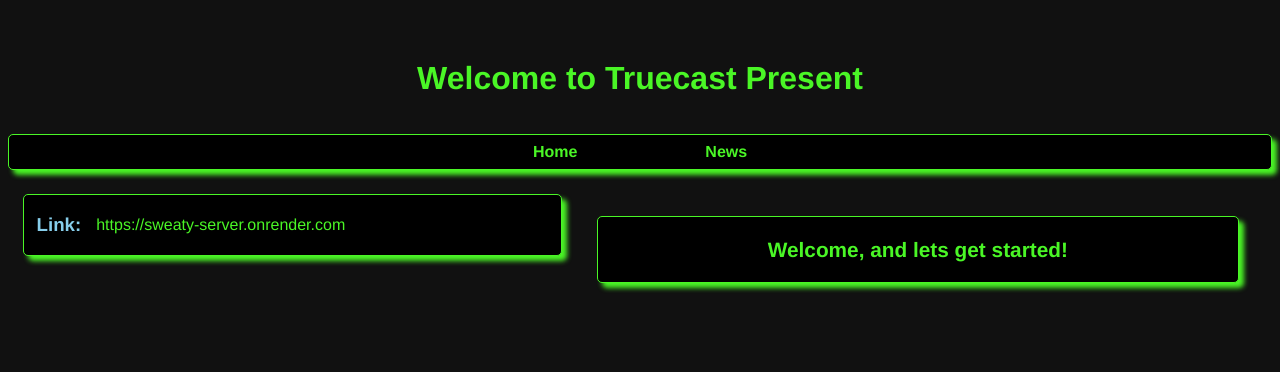
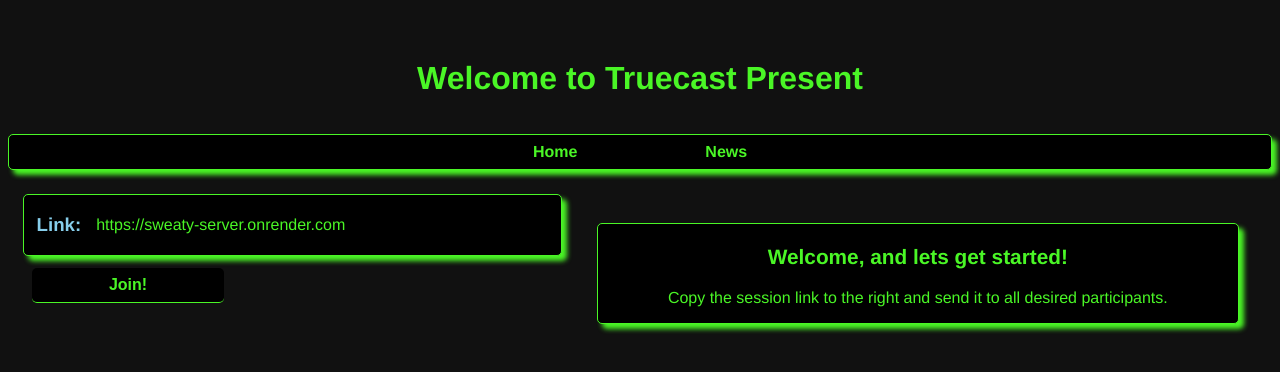
Before and after one commit to 0c-chris/truecastpresentlearning, a Vue app: page / in a window 1280 px wide. Shown: the top 372 px of the page. Built offline with nearby package versions, Linux system fonts and the light colour scheme.

Commit message:
added join button; css fixes.

```diff
--- /dev/null
+++ b/src/components/Button.vue
@@ -0,0 +1,15 @@
+<template>
+    <button>{{ Name }}</button>
+</template>
+
+<script>
+ export default {
+     name: "Button",
+     props: {
+         Name: {
+             type: String,
+             default: "button",
+         }
+     }
+ }
+</script>
--- a/src/views/Home.vue
+++ b/src/views/Home.vue
@@ -2,6 +2,7 @@
     <SeshInfo />
     <div class="home-wrapper">
         <h3 class="home-title">Welcome, and lets get started!</h3>
+        <p class="home-content">Copy the session link to the right and send it to all desired participants.</p>
     </div>
 </template>
 
@@ -21,6 +22,7 @@
  .home-wrapper {
      position: relative;
      width: 50vw;
+     top: -3.5vh;
      left: 46vw;
      border: 1px solid #4af626;
      border-radius: 5px;
@@ -32,4 +34,8 @@
      color: #4af626;
      font-size: 1.3rem;
  }
+
+ .home-content {
+     color: #4af626;
+ }
 </style>
--- a/src/views/News.vue
+++ b/src/views/News.vue
@@ -21,7 +21,8 @@
 <style scoped>
  .news-wrapper {
      position: relative;
-     width: 50vw;
+     width: 49vw;
+     top: -3.5vh;
      left: 45vw;
      background-color: black;
      border: 1px solid #4af626;
--- a/src/views/SeshCliInfo.vue
+++ b/src/views/SeshCliInfo.vue
@@ -3,11 +3,19 @@
         <h3 class="link-title">Link: </h3>
         <a class="info-link" href="https://sweaty-server.onrender.com">https://sweaty-server.onrender.com</a>
     </div>
+    <Button class="join-button" Name="Join!" />
+
 </template>
 
 <script>
+
+ import Button from "./../components/Button"
+
  export default {
      name: "SeshInfo",
+     components: {
+         Button,
+     }
  }
 </script>
 
@@ -41,4 +49,24 @@
      text-decoration: underline;
      cursor: pointer;
  }
+
+ .join-button {
+     position: relative;
+     top: 6.5vh;
+     right: 40vw;
+     width: 15vw;
+     padding: 1vh 0;
+     background-color: black;
+     border: none;
+     border-bottom: 1px solid #4af626;
+     border-radius: 5px;
+     color: #4af626;
+     font-size: 1rem;
+     font-weight: bold;
+ }
+
+ .join-button:hover {
+     cursor: pointer;
+     box-shadow: 5px 5px 5px #4af626;
+ }
 </style>
```
